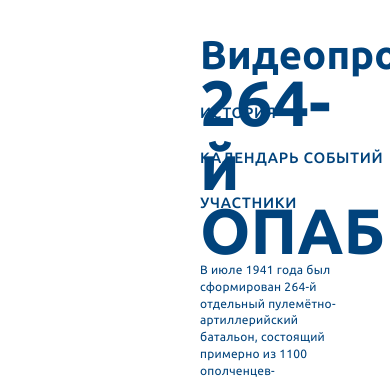
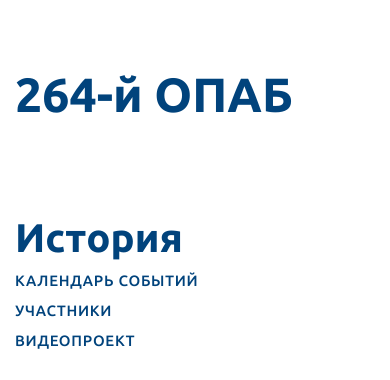
Before and after one commit to RLT-G/smtu, a React (Create React App) app: page /opab in a window 390 px wide. Shown: the part 289-669 px from the top of the page. Built offline with nearby package versions, Linux system fonts and the light colour scheme.

Commit message:
adaptive opab

```diff
--- a/src/components/OpabCarusel/index.module.css
+++ b/src/components/OpabCarusel/index.module.css
@@ -38,3 +38,24 @@
 .ArrowRight{
     right: -52px;
 }
+@media only screen and (max-width: 1230px) {
+    .Wrapper{
+        width: calc(100% - 100px);
+    }
+    .ArrowRight{
+        right: 52px;
+    }
+}
+@media only screen and (max-width: 1024px) {
+    .Wrapper{
+        width: 100%;
+        max-width: 100%;
+        overflow-x: scroll;
+    }
+    .ArrowLeft{
+        display: none;
+    }
+    .ArrowRight{
+        display: none;
+    }
+}
--- a/src/components/OpabCarusel/index.tsx
+++ b/src/components/OpabCarusel/index.tsx
@@ -7,11 +7,19 @@ interface IOpabCarusel {
 }
 
 const OpabCarusel: React.FC<IOpabCarusel> = ({ children, className }) => {
+    const [width, setWidth] = React.useState(window.innerWidth);
+
+    React.useEffect(() => {
+        const handleResize = () => setWidth(window.innerWidth);
+        window.addEventListener('resize', handleResize);
+        return () => window.removeEventListener('resize', handleResize);
+    }, []);
+
     const [startIndex, setStartIndex] = useState<number>(0);
 
     const childrenArray = React.Children.toArray(children);
 
-    const visibleCount = 3;
+    const visibleCount = width > 1024 ? 3 : childrenArray.length;
 
     const visibleItems = childrenArray.slice(startIndex, startIndex + visibleCount);
 
@@ -34,7 +42,7 @@ const OpabCarusel: React.FC<IOpabCarusel> = ({ children, className }) => {
                     <div
                         key={index}
                         className={classes.Item}
-                        style={{ opacity: 1 - index * 0.4 }}
+                        style={width > 1024 ? { opacity: 1 - index * 0.4 } : { opacity: 1 }}
                     >
                         {child}
                     </div>
--- a/src/components/pages/Opab/index.module.css
+++ b/src/components/pages/Opab/index.module.css
@@ -78,6 +78,7 @@
     flex-direction: column;
     gap: 30px;
     transition: 0.2s;
+    max-width: 15%;
 }
 .LeftNavItemDate{
     font-family: "Ubuntu", sans-serif;
@@ -101,3 +102,67 @@
 .LeftPanelSection{
     position: relative;
 }
+
+
+@media only screen and (max-width: 1600px) {
+    .Wrapper{
+        padding: 120px 150px;
+    }
+    .LeftNav{
+        left: 150px;
+    }
+}
+@media only screen and (max-width: 1500px) {
+    .Wrapper{
+        padding: 120px 100px;
+    }
+    .LeftNav{
+        left: 100px;
+    }
+}
+@media only screen and (max-width: 1400px) {
+    .Wrapper{
+        padding: 120px 50px;
+    }
+    .LeftNav{
+        left: 50px;
+    }
+}
+@media only screen and (max-width: 1300px) {
+    .Wrapper{
+        padding: 120px 15px;
+    }
+    .LeftNav{
+        left: 15px;
+    }
+}
+@media only screen and (max-width: 1230px) {
+    .LeftNav{
+        display: none;
+    }
+    .ButtonContainer{
+        width: 100%;
+    }
+    .ButtonContainer2{
+        width: 100%;
+    }
+}
+.LeftNavAdaptive{
+    margin-top: 100px;
+    width: 100%;
+    display: flex;
+    justify-content: space-between;
+    align-items: center;
+}
+@media only screen and (max-width: 800px) {
+    .LeftNavAdaptive{
+        flex-direction: column;
+        gap: 15px;
+        align-items: start;
+    }
+}
+@media only screen and (max-width: 410px) {
+    .Title{
+        font-size: 48px;
+    }
+}
--- a/src/components/pages/Opab/index.tsx
+++ b/src/components/pages/Opab/index.tsx
@@ -65,6 +65,14 @@ const Opab: React.FC = () => {
         });
       };
 
+    const [width, setWidth] = React.useState(window.innerWidth);
+
+    React.useEffect(() => {
+        const handleResize = () => setWidth(window.innerWidth);
+        window.addEventListener('resize', handleResize);
+        return () => window.removeEventListener('resize', handleResize);
+    }, []);
+
     return (
         <>
             <Header isMainPage={false}/>
@@ -106,7 +114,14 @@ const Opab: React.FC = () => {
                                     <span className={clases.LeftNavItem} onClick={() => {smoothScrollTo(2500); setLeftNavIndex(1)}}>Участники</span>
                                 </div>
                             )}
-
+                    {width <= 1230 && <>
+                        <div className={clases.LeftNavAdaptive}>
+                            <span className={clases.LeftNavItemDate}>История</span>
+                            <span className={clases.LeftNavItem} onClick={() => {smoothScrollTo(2000); setLeftNavIndex(1)}}>Календарь событий</span>
+                            <span className={clases.LeftNavItem} onClick={() => {smoothScrollTo(2500); setLeftNavIndex(2)}}>Участники</span>
+                            <span className={clases.LeftNavItem} onClick={() => {smoothScrollTo(3250); setLeftNavIndex(2)}}>Видеопроект</span>
+                        </div>
+                    </>}
                     <ArticleText className={clases.LeftPanelSection} text={"В июле 1941 года был сформирован 264-й отдельный пулемётно-артиллерийский батальон, состоящий примерно из 1100 ополченцев-добровольцев. В батальон было отобрано примерно 450 студентов и сотрудников Ленинградского кораблестроительного института, около 650 добровольцев с завода им. Андре Марти (нынешние «Адмиралтейские верфи») и завода по обработке цветных металлов им. К.Е. Ворошилова."}/>
                     <ArticleText text={"Перед батальоном была поставлена боевая задача, создать полосу обороны, протяжённостью около 10 километров. Линия обороны начиналась у ж/д платформы «Фонтаны», захватывала Бабигонские высоты, где раскинулись деревни Сашино, Костино, Низино, Санино, а также населённые пункты Марьино, Ольгино, Владимировка и Мишино."}/>
                     <ArticleText text={"Система обороны включала в себя возведение дотов (долговременная огневая точка) и дзотов (деревоземляная огневая точка). С раннего утра и до позднего вечера ополченцы 264-ого ОПАБа рыли котлованы для дзотов, устанавливали орудия и пулемёты, копали траншеи, создавали противотанковые надолбы, натягивали колючую проволоку. Помогало вести земляные работы гражданское население."}/>
@@ -118,6 +133,14 @@ const Opab: React.FC = () => {
                     <ArticleText text={"Благодаря героизму и храбрости ополченцев, в ходе контратаки батальон продвинулся вперед, захватил пленных и трофеи: батарею легких пушек, танкетки, пулеметы, полевые передвижные радиостанции. Но успех закрепить не удалось, так как в живых в батальоне осталось не более 5% личного состава: из 1100 человек-ополченцев выжили не более 100 человек. Батальон был расформирован, но выполнил свою боевую задачу - с этого дня на этом участке обороны враг не продвинулся ни на шаг!"}/>
                     <ArticleText text={"Многие пали смертью храбрых. Многие имена невозможно восстановить. Но мы всегда будем помнить защитников, героев, молодых ребят, отдавших за нас свои жизни. Солдат умирает-когда о нём забывают. Мы не забудем!"}/>
                     <br/><br/>
+                    {width <= 1230 && <>
+                        <div className={clases.LeftNavAdaptive}>
+                            <span className={clases.LeftNavItemDate}>Календарь событий</span>
+                            <span className={clases.LeftNavItem} onClick={() => {smoothScrollTo(0); setLeftNavIndex(0)}}>История</span>
+                            <span className={clases.LeftNavItem} onClick={() => {smoothScrollTo(2500); setLeftNavIndex(2)}}>Участники</span>
+                            <span className={clases.LeftNavItem} onClick={() => {smoothScrollTo(3250); setLeftNavIndex(2)}}>Видеопроект</span>
+                        </div>
+                    </>}
                     <ArticleText className={clases.LeftPanelSection} text={"Вся история 264-го ОПАБ от набора добовровольцев в ополчение и до его расформирования после потери 95% личного состава умещается в три месяца.  Наши сотрудники по крупицам собрали информацию из различных источников и смогли восстановить полную хронологию событий 264-го батальона. "}/>
                     <ArticleText text={"Основные вехи мы собрали в небольшой инфографике, с которой можно познакомиться по кнопке ниже. "}/>
                     <div className={clases.ButtonContainer}>
@@ -125,6 +148,14 @@ const Opab: React.FC = () => {
                             временная шкала
                         </Button>
                     </div>
+                    {width <= 1230 && <>
+                        <div className={clases.LeftNavAdaptive}>
+                            <span className={clases.LeftNavItemDate}>Участники</span>
+                            <span className={clases.LeftNavItem} onClick={() => {smoothScrollTo(0); setLeftNavIndex(0)}}>История</span>
+                            <span className={clases.LeftNavItem} onClick={() => {smoothScrollTo(2000); setLeftNavIndex(1)}}>Календарь событий</span>
+                            <span className={clases.LeftNavItem} onClick={() => {smoothScrollTo(3250); setLeftNavIndex(1)}}>Видеопроект</span>
+                        </div>
+                    </>}
                     <OpabCarusel className={clases.LeftPanelSection}>
                         {persons.items.map(({ id, rank, photo, fio }, index) => <PersonItem key={index} id={id} rank={rank} photo={photo} fio={fio}/>)}
                     </OpabCarusel>
@@ -133,6 +164,14 @@ const Opab: React.FC = () => {
                             Посмотреть всех
                         </Button>
                     </div>
+                    {width <= 1230 && <>
+                        <div className={clases.LeftNavAdaptive}>
+                            <span className={clases.LeftNavItemDate}>Видеопроект</span>
+                            <span className={clases.LeftNavItem} onClick={() => {smoothScrollTo(0); setLeftNavIndex(0)}}>История</span>
+                            <span className={clases.LeftNavItem} onClick={() => {smoothScrollTo(2000); setLeftNavIndex(1)}}>Календарь событий</span>
+                            <span className={clases.LeftNavItem} onClick={() => {smoothScrollTo(2500); setLeftNavIndex(1)}}>Участники</span>
+                        </div>
+                    </>}
                     <ArticleText className={clases.LeftPanelSection} text={"«Хронология 264-го ОПАБа. Подвиг Героев судостроителей» — это видеопроект, созданный студентами СПбГМТУ в память о подвиге студентов и сотрудников Ленинградского кораблестроительного института."}/>
 
                     <OpabCarusel>
```
